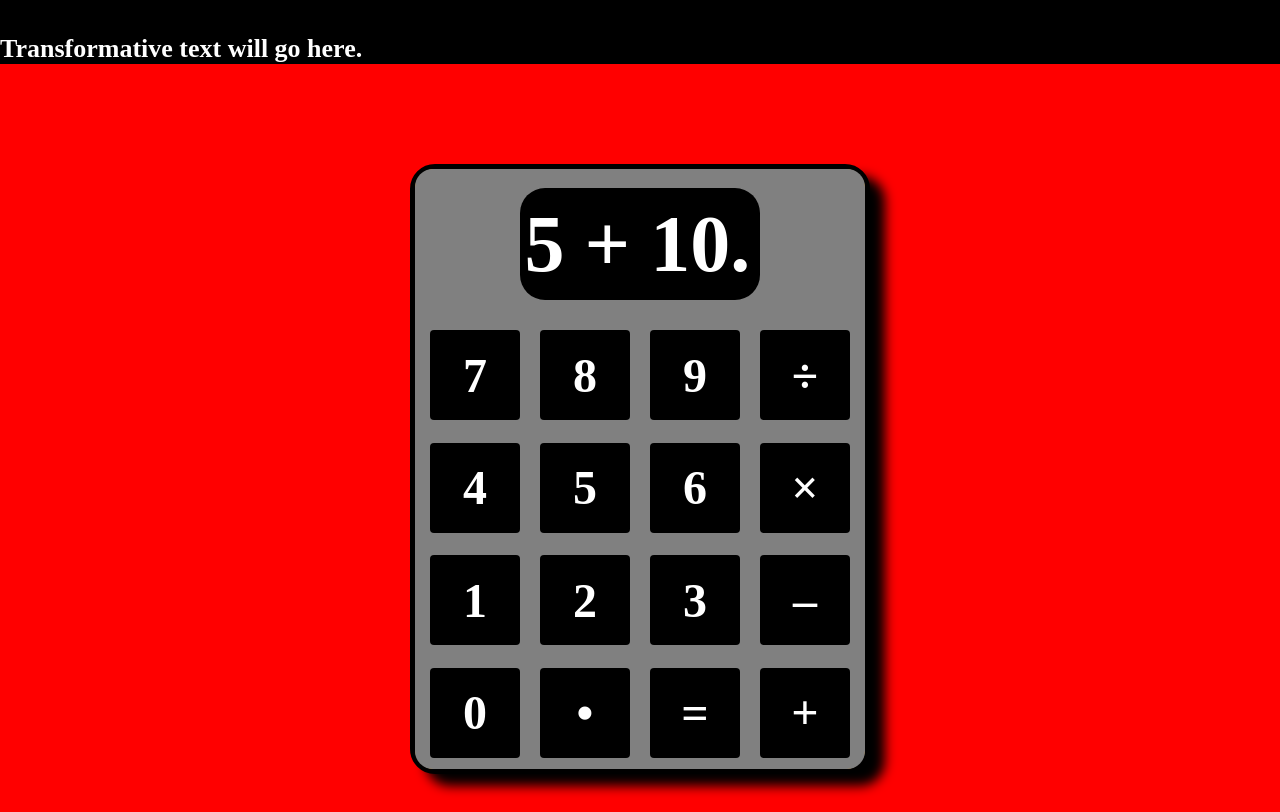
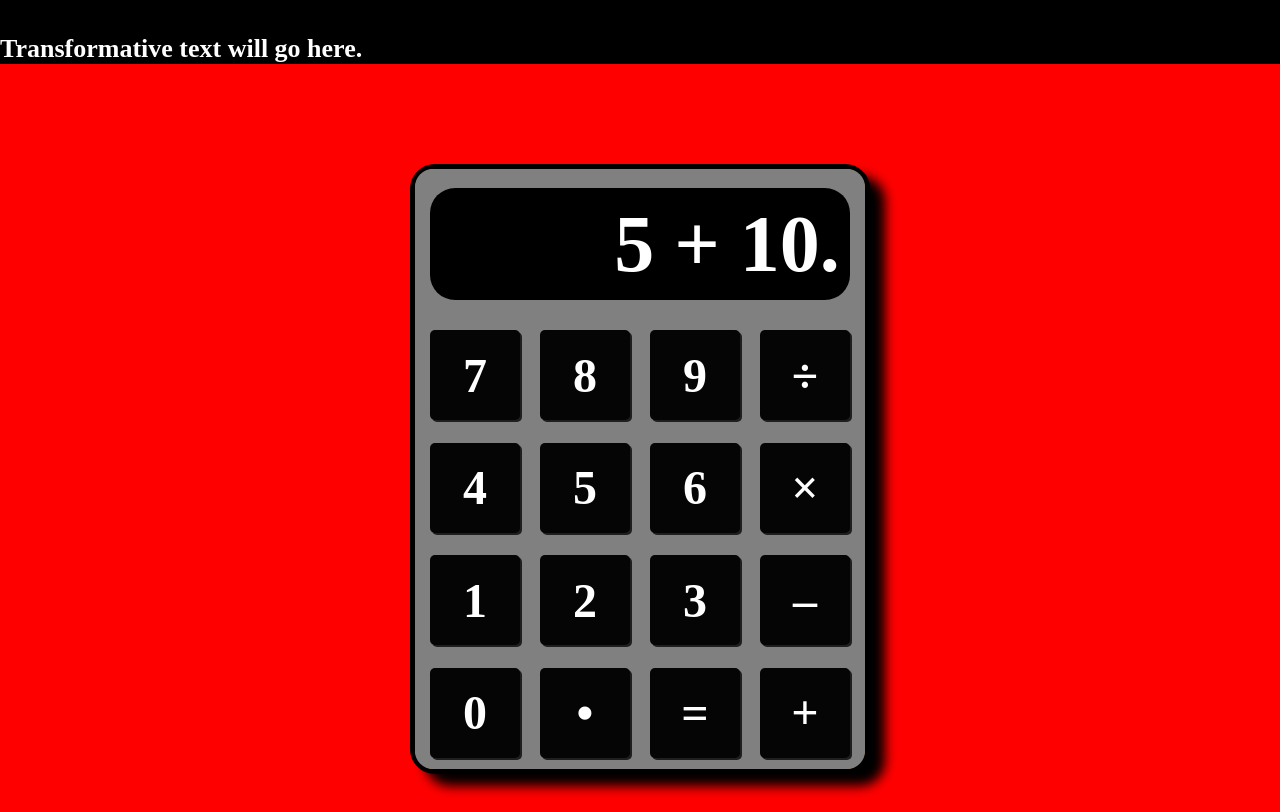
Before and after one commit to BrendanMcGaw/OdinProject_Calculator, a plain HTML site: page index.html in a window 1280 px wide. Drawn offline with Linux system fonts and the light colour scheme.

Commit message:
Added a subtle color change from black to the buttons and another subtle box-shadow addition with a slight color variation to give the  buttons a little more depth.

```diff
--- a/stylesheet.css
+++ b/stylesheet.css
@@ -91,7 +91,7 @@ body {
     height: 75%;
     border-radius: 25px;
     background-color: black;
-    width: 18vw;
+    width: 91%;
 }
 
 #buttons-container {
@@ -109,11 +109,12 @@ body {
     display: flex;
     align-items: center;
     justify-content: center;
-    border-radius: 4px;
+    border-radius: 5px;
     height: 20%;
     margin-left: 10px;
     margin-right: 10px;
     width: 20%;
-    background-color: black;
+    background-color: rgb(5, 5, 5);
     font-size: 48px;
+    box-shadow: 2px 2px 0px rgb(31, 31, 31);
 }
```
